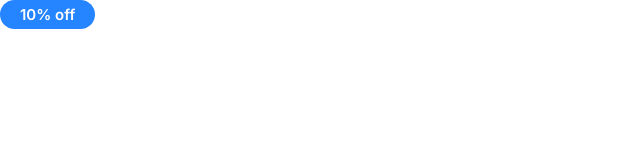
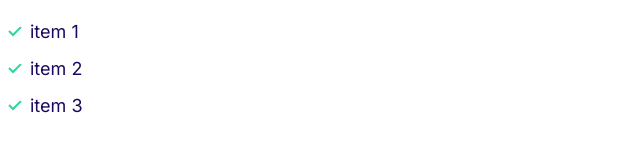
Before and after one commit to codysense/moshclass, a plain HTML site: page index.html in a window 1280 px wide. Shown: the whole page, without its empty margins (0-640 px from the left). Drawn offline with Linux system fonts and the light colour scheme.

Commit message:
Build list component

```diff
--- a/css/styles.css
+++ b/css/styles.css
@@ -124,3 +124,33 @@ a{
         font-size: 1.2rem;
     }
 }
+
+/* Lists */
+.list{
+    list-style: none;
+    padding-left: 0;
+    color: var(--color-heading);
+}
+
+.list--inline .list__item{
+    display: inline-block;
+    margin-right: 2rem;
+}
+
+
+.list--tick{
+    list-style-image: url("../images/tick.svg");
+    padding-left: 3rem;
+}
+
+.list--tick .list__item{
+    padding-left: 0.5rem;
+    margin-bottom: 1rem;
+}
+
+@media screen and (min-width:1024px){
+    .list--tick .list__item{
+        padding-left: 0;
+
+    }
+}
--- a/index.html
+++ b/index.html
@@ -11,6 +11,10 @@
     <title>Document</title>
 </head>
 <body>
-    <span class="badge badge--primary">10% off</span>
+    <ul class="list list--tick">
+        <li class="list__item">item 1</li>
+        <li class="list__item">item 2</li>
+        <li class="list__item">item 3</li>
+    </ul>
 </body>
 </html>
```
Also changed, not shown: components/list.html (added, +5 -0 lines), images/tick.svg (added).
